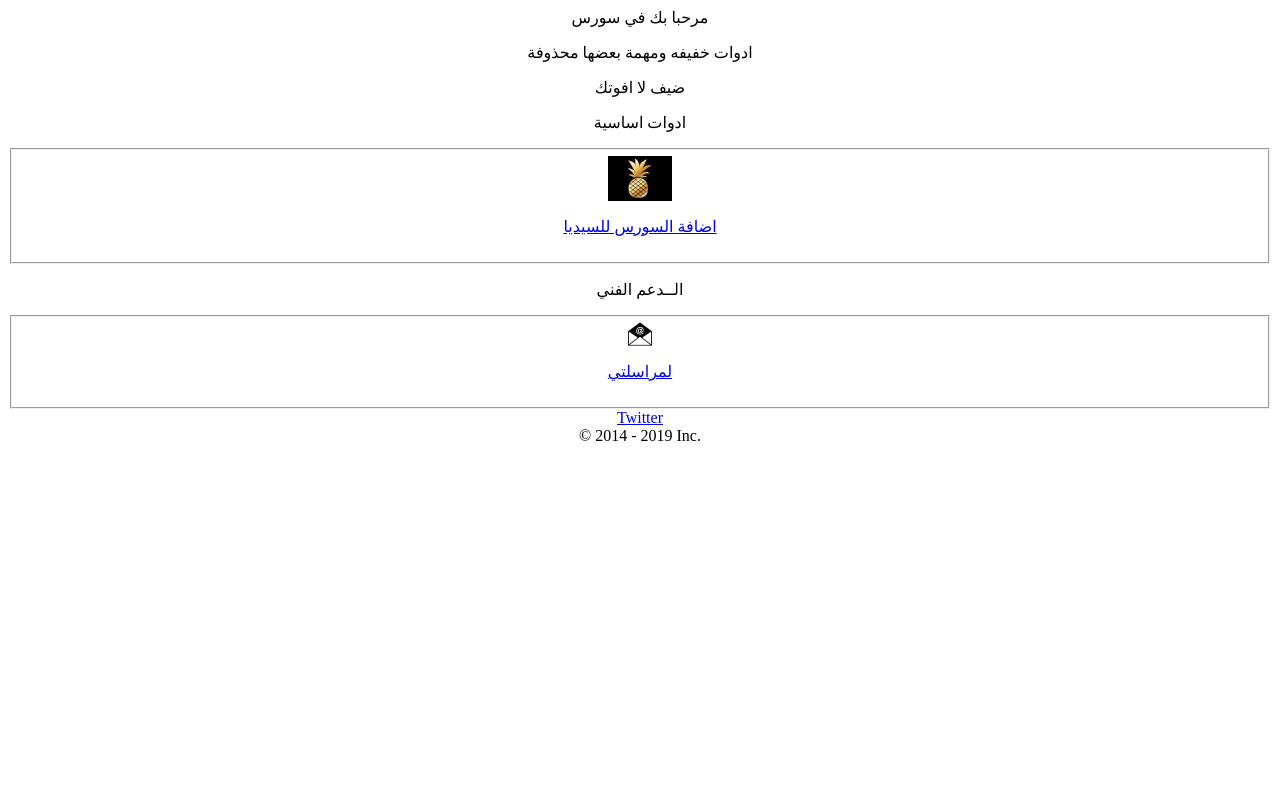
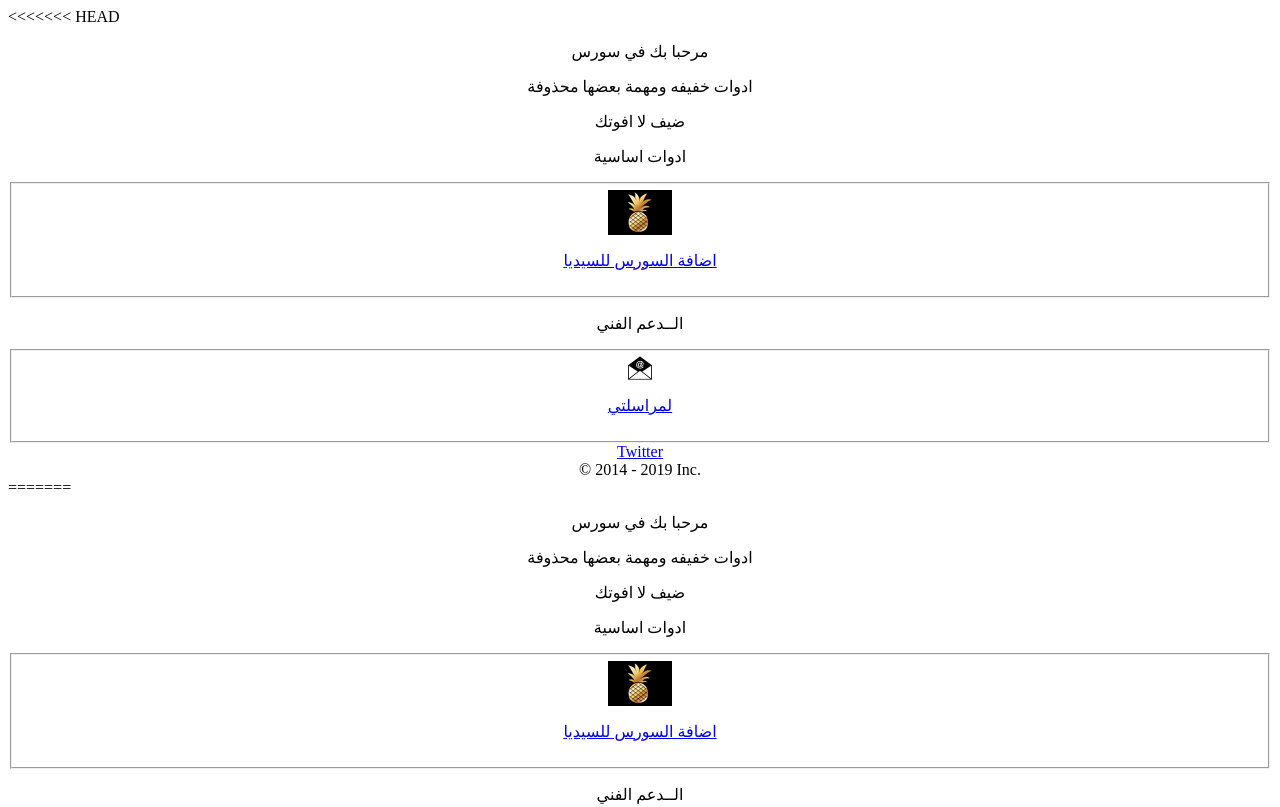
Before and after one commit to devgsm/cydia, a plain HTML site: page index.html in a window 1280 px wide. Shown: the top 807 px of the page. Drawn offline with Linux system fonts and the light colour scheme.

Commit message:
Add files via upload

```diff
--- a/index.html
+++ b/index.html
@@ -1,3 +1,66 @@
+<<<<<<< HEAD
+
+<html>
+<head>
+	<title>Develop Ios</title>
+<link rel="icon" type="image/png" href="favicon-32x32.png" sizes="32x32" />
+<link rel="icon" type="image/png" href="favicon-16x16.png" sizes="16x16" />
+
+	<link rel="apple-touch-icon" sizes="76x76" href="favicon-32x32.png">
+
+	<link rel="mask-icon" href="steve-jobs.svg" color="red">
+
+  <meta name="viewport" content="width=device-width, initial-scale=1.0">
+<base target="_blank"/>
+
+
+
+
+
+<body class="pinstripe nolegacy">
+<panel>
+
+	<div align="center">
+
+	<block>
+		<p>مرحبا بك في سورس</p>
+</block>
+
+<block>
+	<p>ادوات خفيفه ومهمة بعضها محذوفة</p>
+	<p>ضيف لا افوتك</p>
+	<p>ادوات اساسية</p>
+
+</block>
+
+<fieldset>
+
+	<a href="cydia://url/https://cydia.saurik.com/api/share#?source=https://devgsm.github.io/cydia/"><img src="./CydiaIcon.png" class="icon"><div><div><label><p>اضافة السورس للسيديا</p></label><label class="url"><p></p></label></div></div></a>
+</fieldset>
+<block>
+	<p>الــدعم الفني</p>
+</block>
+
+<fieldset>
+	<a href="mailto:comptereseller@gmail.com"><img src="./opened-email-envelope.png" class="icon"><div><div><label><p>لمراسلتي</p></label></div></div></a>
+</fieldset>
+
+<block>
+<a href="https://twitter.com/serverunlockgsm">Twitter</a>
+</block>
+
+
+
+<footer> &copy; 2014 - 2019  Inc.
+
+
+
+	</div>
+
+</panel>
+</body>
+</html>
+=======
 
 <html>
 <head>
@@ -59,3 +122,4 @@
 </panel>
 </body>
 </html>
+>>>>>>> 39bc00706d9579cc99f7af3742baf1d285dbcb16
```
